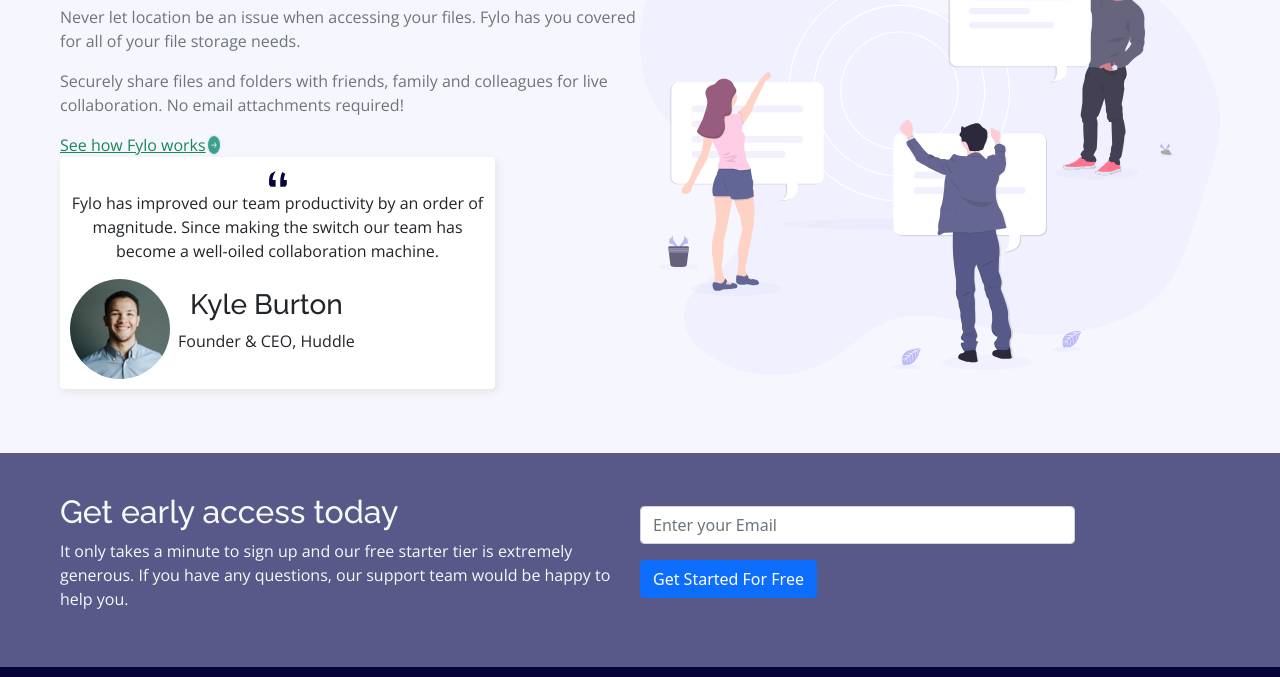
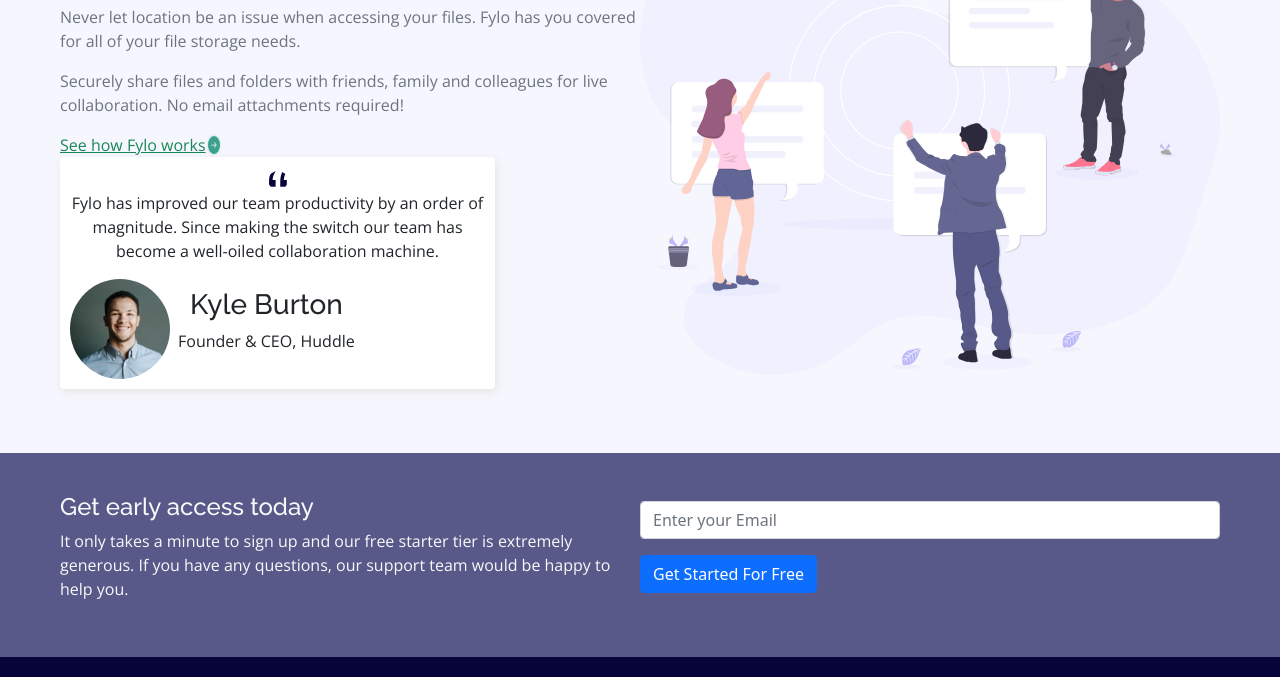
Before and after one commit to nouryy17/fylo-landing-page-with-two-column-layout-master, a plain HTML site: page index.html in a window 1280 px wide and 1736 px high. Shown: the part 811-1488 px from the top of the page. Drawn offline with nearby package versions, Linux system fonts and the light colour scheme; files that its build step writes are made by us from their sources.

Commit message:
Make a change to a part supscrib

```diff
--- a/index.html
+++ b/index.html
@@ -93,22 +93,22 @@
     </div>
     <div class="subscribe-mail d-flex flex-basis-50 flex-column flex-lg-row justify-content-center text-center text-lg-start  align-items-center">
 
-      <div class="get-early-access w-50 ">
+      <div class="get-early-access w-100 w-md-100">
 
-          <h2 class="text-light get-early-access-title">
+          <h2 class="text-light fs-4 get-early-access-title">
           Get early access today
         </h2>
 
-        <p class="text-light get-early-access-description">
+        <p class="text-light fs-6 get-early-access-description">
           It only takes a minute to sign up and our free starter tier is extremely generous.
           If you have any questions, our support team would be happy to help you.
         </p>
 
       </div>
-      <form class="w-50 d-block g-3">
+      <form class="w-100 d-flex justify-content-center flex-column align-content-center g-3">
         <div >
           <label for="inputPassword2" class="visually-hidden"> Get Started </label>
-          <input type="password" class="form-control w-75 m-sm-auto m-lg-0" id="inputPassword2" placeholder="Enter your Email">
+          <input type="password" class="form-control  m-sm-auto m-lg-0" id="inputPassword2" placeholder="Enter your Email">
         </div>
         <div >
           <button type="submit" class="btn btn-primary mb-3 mt-3">Get Started For Free </button>
```
